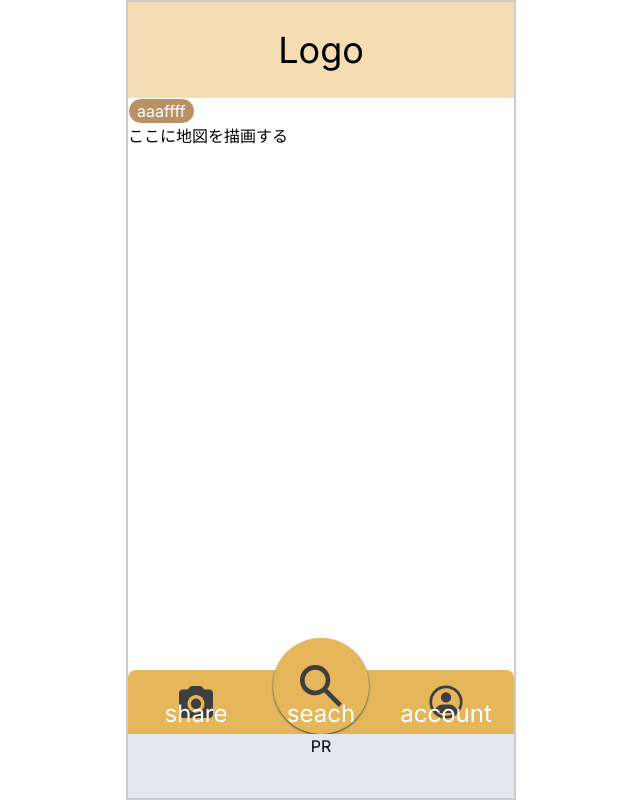
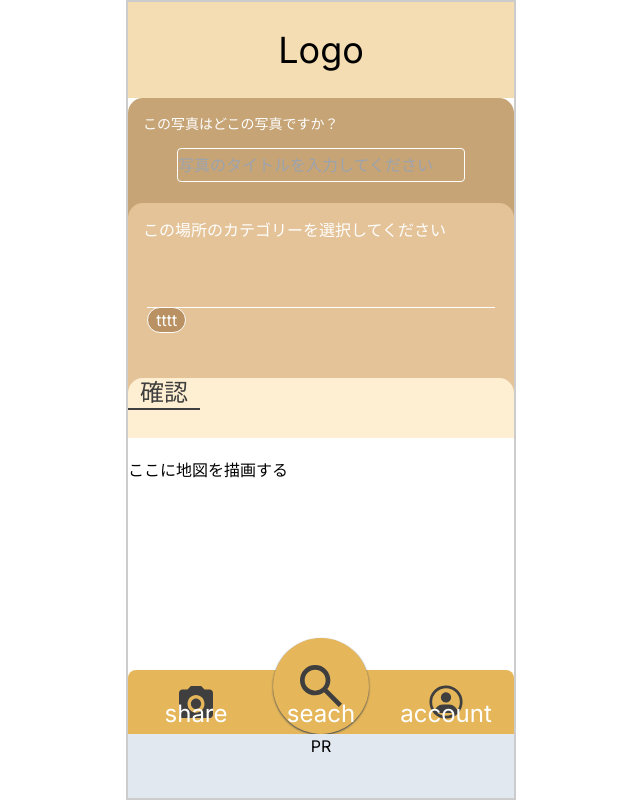
Before and after one commit to kusanohatsumi/yurumetabi, a Next.js app: page / in a window 1280 px wide. Shown: the whole page, without its empty margins (319-959 px from the left). Built offline with nearby package versions, Linux system fonts and the light colour scheme.

Commit message:
コンポーネント完成

```diff
--- a/src/app/page.tsx
+++ b/src/app/page.tsx
@@ -5,6 +5,7 @@ import CategoryBtn from "@/feature/CategoryBtn";
 import Header_main from "@/feature/header";
 import Menu from "@/feature/menu";
 import PhotoConfirmation from "@/feature/PhotoConfirmation";
+import PhotoTaken from "@/feature/PhotoTaken";
 
 import PR from "@/feature/PR";
 
@@ -14,7 +15,7 @@ export default function Home() {
       <Header_main params="main" />
       <main>
 
-        <CategoryBtn/>
+        <PhotoTaken/>
 
         ここに地図を描画する
         {/* <TitleStyle></TitleStyle> */}
--- a/src/feature/CategoryBtn/index.tsx
+++ b/src/feature/CategoryBtn/index.tsx
@@ -1,8 +1,10 @@
 "use client";
 
-import React, { useState } from 'react';
+import React, { Children, useState } from 'react';
 
-export default function CategoryBtn(){
+export default function CategoryBtn({
+    children,
+}:{children: React.ReactNode}){
     const [color, setColor] = useState('#B99162');
 
     const style = {
@@ -20,9 +22,7 @@ export default function CategoryBtn(){
 
     return(
         <>
-            <div>
-                <button style={style} onClick={handleClick}>aaaffff</button>
-            </div>
+            <button style={style} onClick={handleClick}>{children}</button>
         </>
     )
 }
--- a/src/feature/PhotoConfirmation/index.tsx
+++ b/src/feature/PhotoConfirmation/index.tsx
@@ -1,5 +1,7 @@
 
 import "@/feature/PhotoConfirmation/styli.css"
+import CategoryBtn from "../CategoryBtn"
+
 
 export default function PhotoConfirmation(){
     return(
--- a/src/feature/PhotoTaken/index.tsx
+++ b/src/feature/PhotoTaken/index.tsx
@@ -1,4 +1,6 @@
 import "@/feature/PhotoTaken/styli.css"
+import CategoryBtn from "../CategoryBtn"
+import Link from "next/link"
 
 export default function PhotoTaken() {
     return(
@@ -10,11 +12,11 @@ export default function PhotoTaken() {
                 </section>
                 <section className="category">
                     <p>この場所のカテゴリーを選択してください</p>
-                    <div className="place"></div>
+                    <div className="place"><CategoryBtn>tttt</CategoryBtn></div>
                     <div></div>
                 </section>
                 <section className="confirmationBtn">
-                    <p><a href="#">確認</a></p>
+                    <p><Link href="#">確認</Link></p>
                 </section>
             </div>
         </>
```
